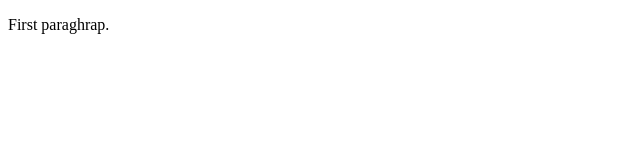
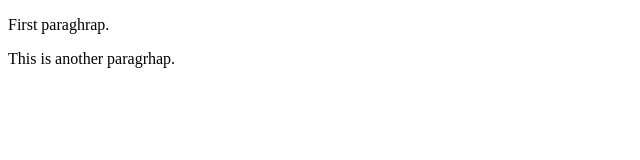
Before and after one commit to neil-2904/learning-git, a plain HTML site: page index.html in a window 1280 px wide. Shown: the whole page, without its empty margins (0-640 px from the left). Drawn offline with Linux system fonts and the light colour scheme.

Commit message:
added p1 into index.html

```diff
--- a/index.html
+++ b/index.html
@@ -5,5 +5,6 @@
 </head>
 <body>
   <p>First paraghrap.</p>
-  </body>
+  <p>This is another paragrhap.</p>
+</body>
 </html>
```
